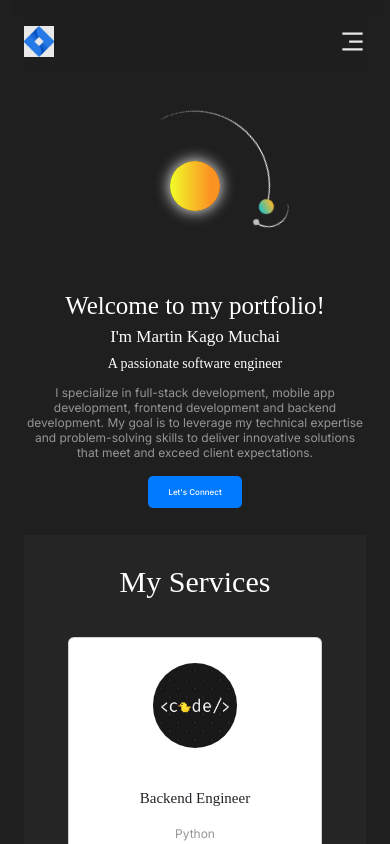
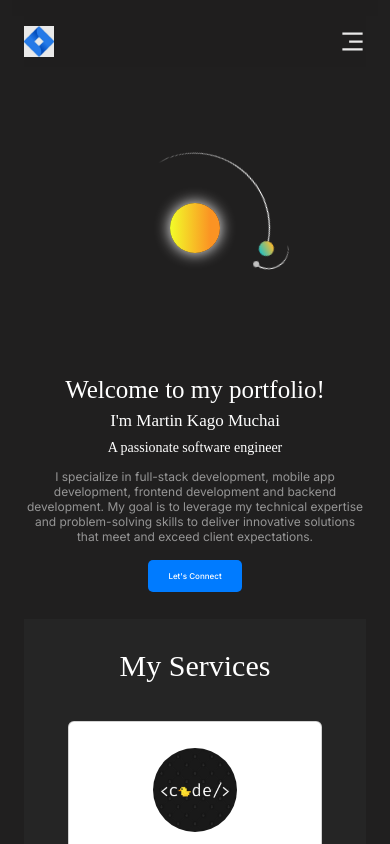
Before and after one commit to DEANKAGO/Portfolio, a React (Create React App) app: page / in a window 390 px wide. Shown: the top 844 px of the page. Built offline with nearby package versions, Linux system fonts and the light colour scheme; a web font is replaced by a local one.

Commit message:
add more UI

```diff
--- a/src/pages/Home/home.css
+++ b/src/pages/Home/home.css
@@ -314,7 +314,7 @@
     }
 
     .homeImage {
-        height: 25vh;
+        height: 35vh;
         width: 100%;
     }
     .planet {
```
